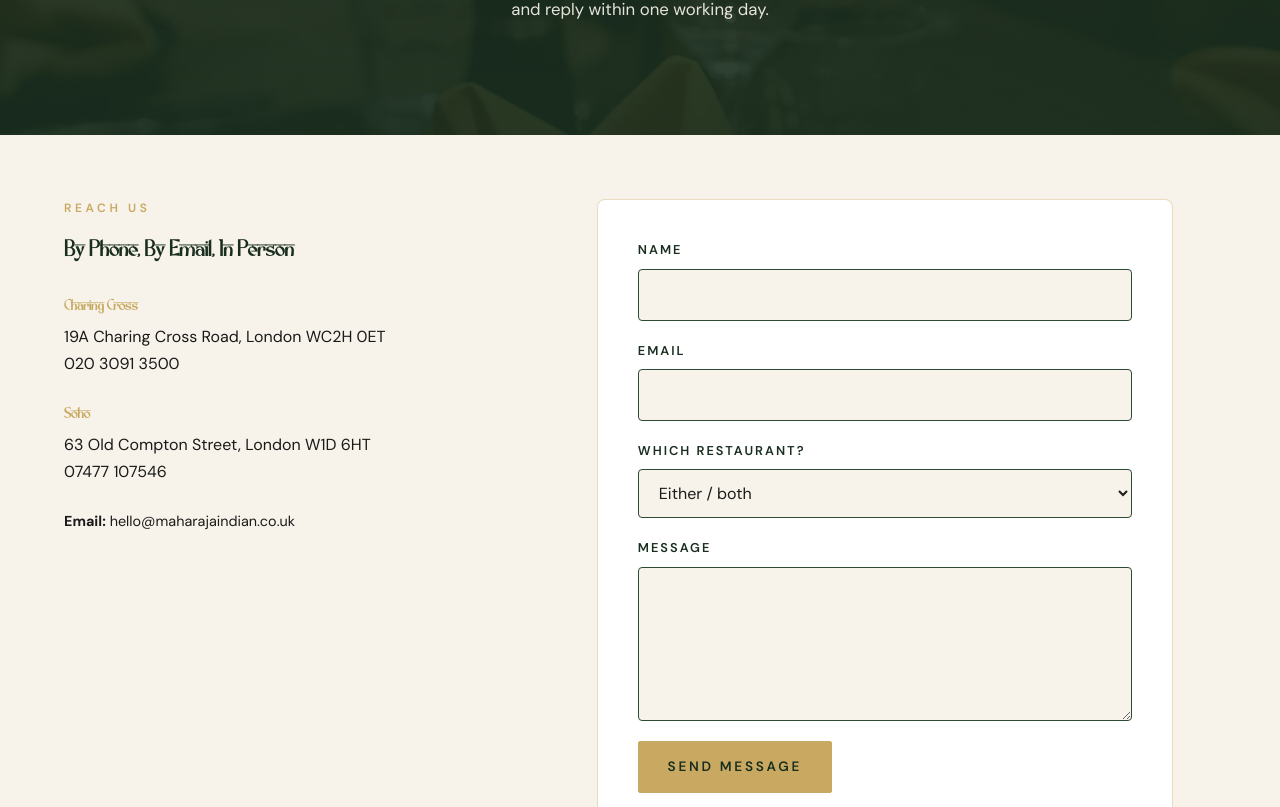
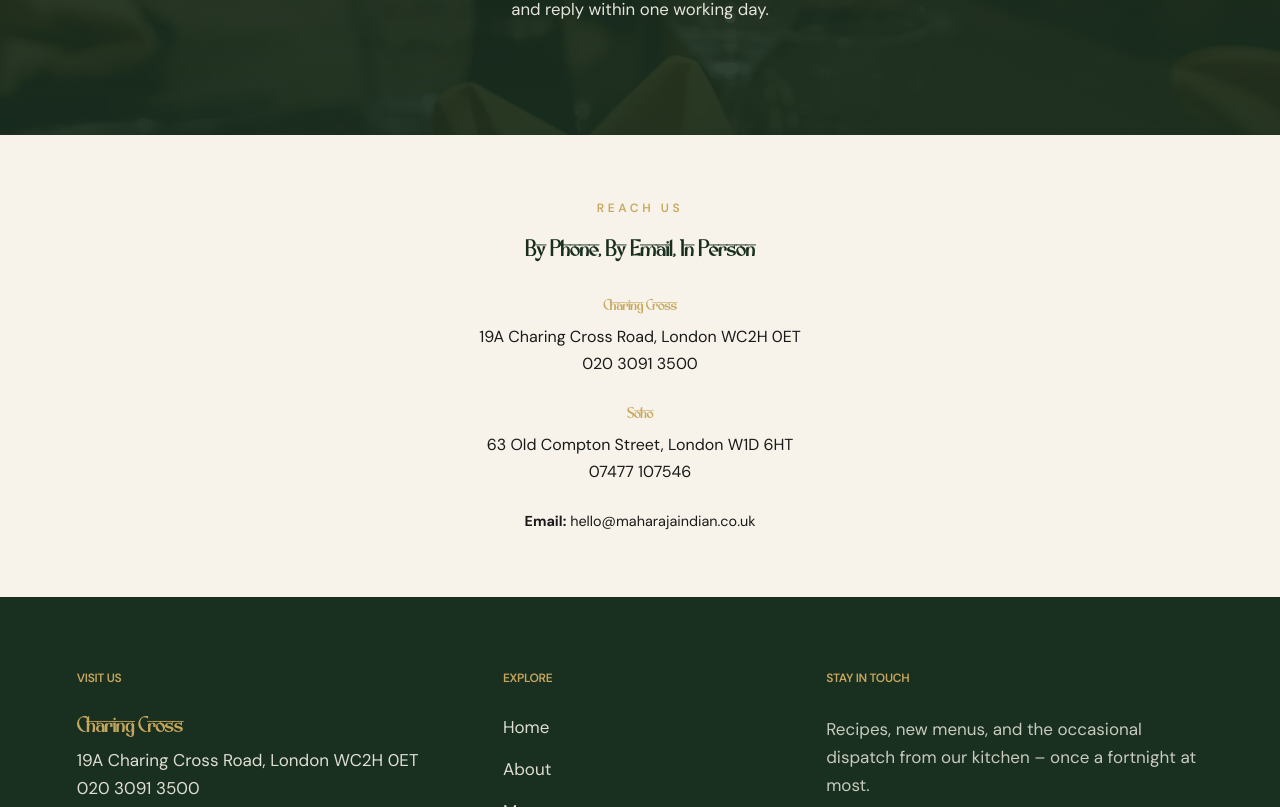
Before and after one commit to tahminatahmi/maharaja-clone, a React (Vite) app: page /contact in a window 1280 px wide. Shown: the part 413-1220 px from the top of the page. Built offline with nearby package versions, Linux system fonts and the light colour scheme.

Commit message:
Center contact details and update navbar action links

```diff
--- a/src/components/Navbar.jsx
+++ b/src/components/Navbar.jsx
@@ -53,14 +53,14 @@
         {/* Desktop Buttons */}
         <div className="hidden items-center gap-3 lg:flex">
           <Link
-            to="/contact"
+            to="https://www.sevenrooms.com/explore/maharajaofindia/reservations/create/search/"
             className="inline-flex h-[52px] min-w-[186px] items-center justify-center bg-[#d4af5c] px-7 text-[12px] font-semibold uppercase tracking-[0.25em] text-[#173728]"
           >
             Book A Table
           </Link>
 
           <a
-            href="#"
+            href="https://www.maharajacharingcross.co.uk/order.aspx"
             className="inline-flex h-[52px] min-w-[216px] items-center justify-center border border-white/45 px-7 text-[12px] font-semibold uppercase tracking-[0.25em] text-white"
           >
             Click & Collect
--- a/src/pages/Contact.css
+++ b/src/pages/Contact.css
@@ -9,7 +9,7 @@
 .contact-hero h1 { max-width: 42rem; margin: 0 auto 1rem; color: #f7f3ea; font-size: clamp(2.5rem, 5.5vw, 4rem); line-height: 1.15; letter-spacing: -.02em; text-shadow: 0 1px 14px #00000059; }
 .contact-divider { display: inline-block; width: 60px; height: 1px; margin-block: 1.5rem; background: #c9a961; }
 .contact-hero-description { max-width: 36rem; margin: 0 auto; font-size: 1.05rem; line-height: 1.7; opacity: .92; }
-.contact-content { display: grid; grid-template-columns: minmax(0, 1fr) minmax(0, 1.5fr); gap: 3rem; align-items: start; padding-block: 4rem; }
+.contact-content { display: grid; grid-template-columns: minmax(0, 1fr); gap: 3rem; align-items: start; padding-block: 4rem; text-align: center; }
 .contact-content aside h2 { margin: .75rem 0 1.5rem; font-size: 1.5rem; }
 .contact-address { margin-bottom: 1.5rem; }
 .contact-address h3 { color: #c9a961; font-size: 1rem; }
--- a/src/pages/Contact.jsx
+++ b/src/pages/Contact.jsx
@@ -1,16 +1,15 @@
-import { useState } from 'react'
 import Navbar from '../components/Navbar'
 import Footer from '../components/Footer'
 import heroImage from '../assets/maharaja/photography/agatanowetastudio-07795.webp'
 import './Contact.css'
 
 export default function Contact() {
-  const [status, setStatus] = useState('')
+//   const [status, setStatus] = useState('')
 
-  function handleSubmit(event) {
-    event.preventDefault()
-    setStatus('Online messages are not connected yet. Please email hello@maharajaindian.co.uk or call us. Your message has not been sent.')
-  }
+//   function handleSubmit(event) {
+//     event.preventDefault()
+//     setStatus('Online messages are not connected yet. Please email hello@maharajaindian.co.uk or call us. Your message has not been sent.')
+//   }
 
   return (
     <>
@@ -41,7 +40,7 @@
             <p className="contact-email"><strong>Email:</strong> <a href="mailto:hello@maharajaindian.co.uk">hello@maharajaindian.co.uk</a></p>
           </aside>
 
-          <form className="contact-form" aria-label="Contact form" onSubmit={handleSubmit}>
+          {/* <form className="contact-form" aria-label="Contact form" onSubmit={handleSubmit}>
             <label htmlFor="contact-name">Name</label>
             <input id="contact-name" name="name" type="text" autoComplete="name" required />
             <label htmlFor="contact-email">Email</label>
@@ -56,7 +55,7 @@
             <textarea id="contact-message" name="message" rows={5} minLength={10} required />
             <button type="submit">Send Message</button>
             {status && <p role="status" className="contact-status">{status}</p>}
-          </form>
+          </form> */}
         </section>
       </main>
       <Footer />
```
